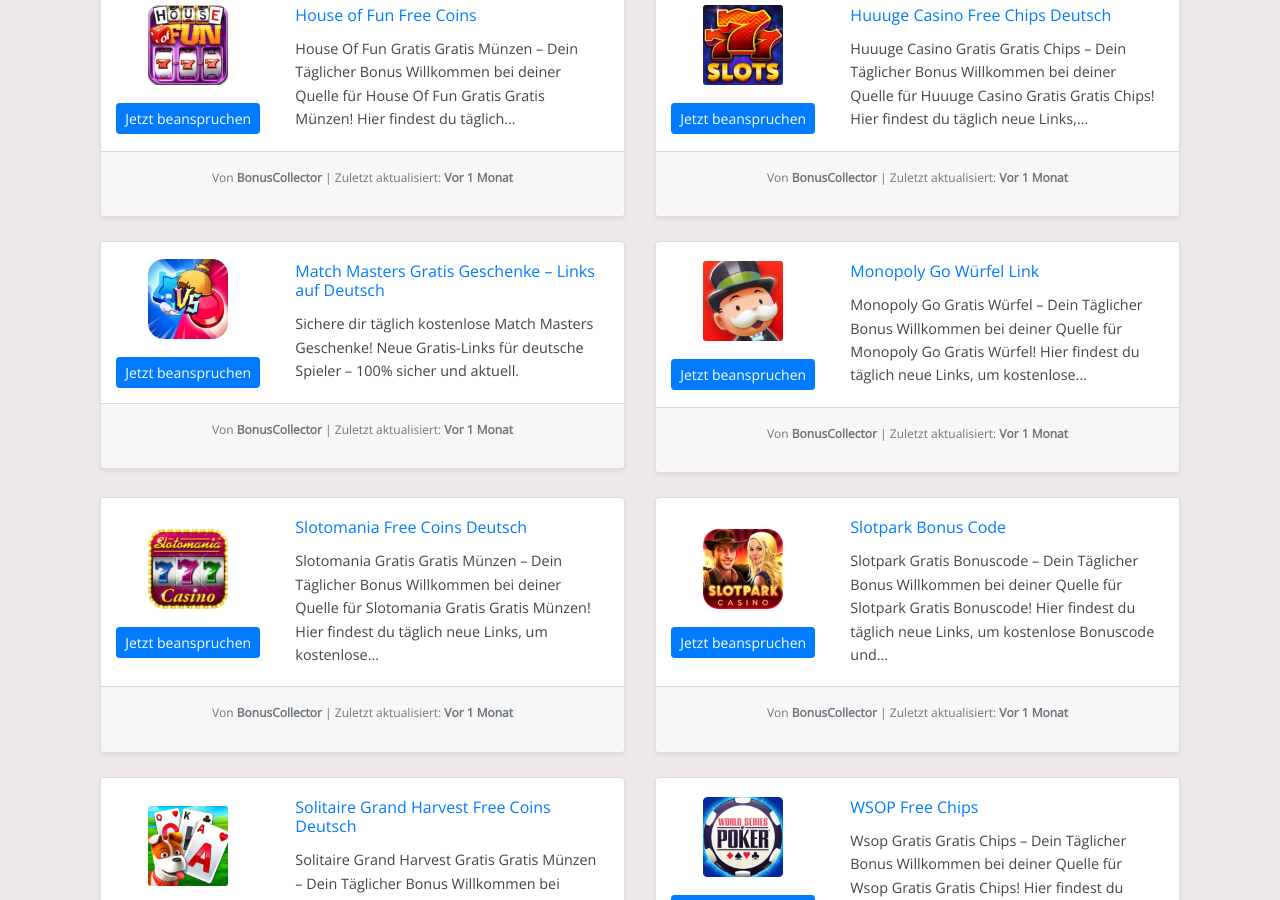
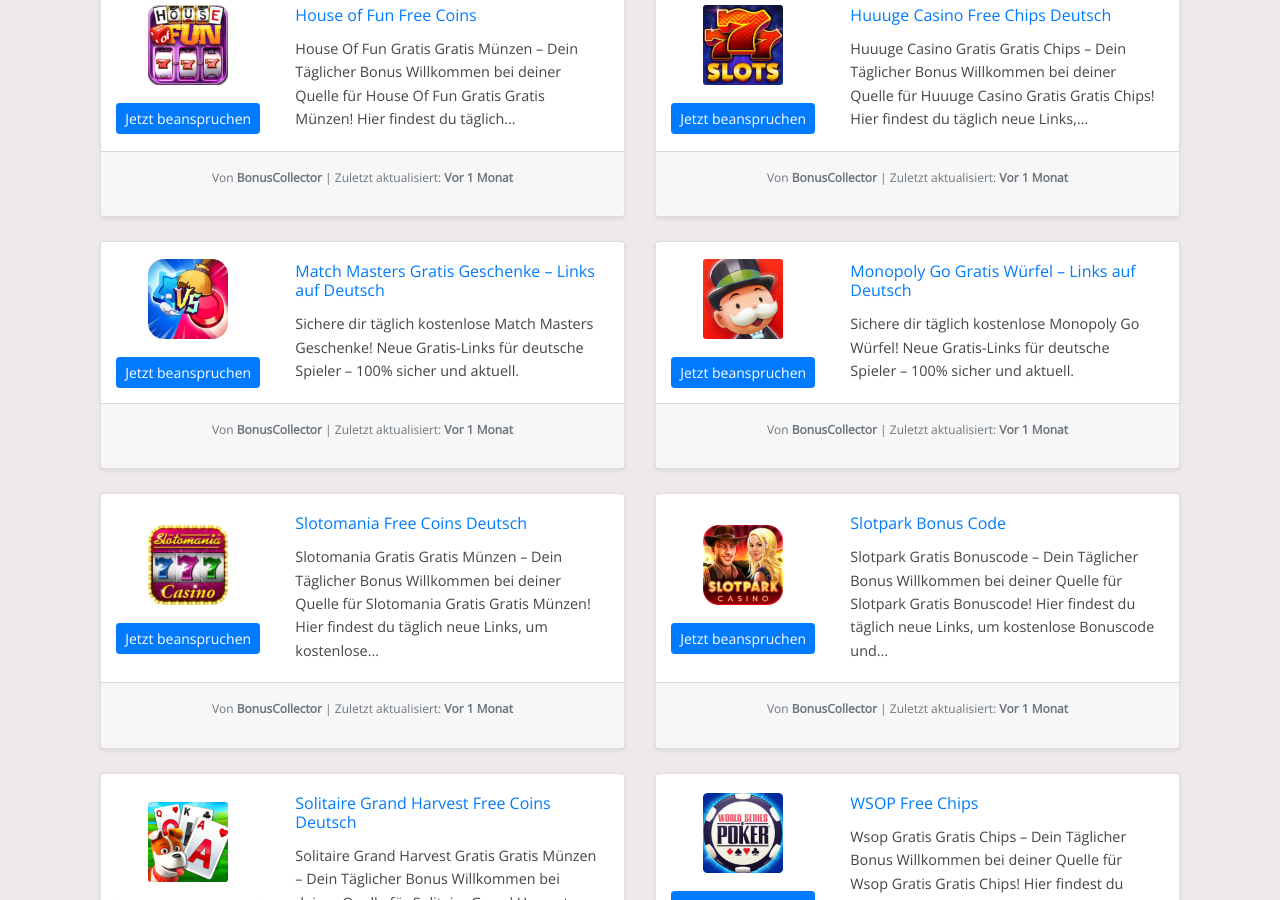
Before and after one commit to Prollad99/bs-de, a Jekyll site: the page built from index.html, in a window 1280 px wide and 900 px high, scrolled down 1072 px. Built offline with Jekyll 4.4.1, drawn with Linux system fonts in a browser that asks for light colours; comment, search, counter and statistics services are not loaded.

Commit message:
Update 2025-01-18-monopoly-go.md

```diff
--- a/_posts/2025-01-18-monopoly-go.md
+++ b/_posts/2025-01-18-monopoly-go.md
@@ -1,15 +1,21 @@
 ---
 layout: post
-title: "Monopoly Go Würfel Link"
-date: 2025-01-18
+title: "Monopoly Go Gratis Würfel – Links auf Deutsch"
+description: "Sichere dir täglich kostenlose Monopoly Go Würfel! Neue Gratis-Links für deutsche Spieler – 100% sicher und aktuell."
+date: 2025-03-14
 author: "BonusCollector"
 permalink: /monopoly-go-wurfel/
 image: /assets/images/monopoly-go.webp
+alt: "Monopoly Go Gratis Würfel Belohnung"
 include_file: monopoly-go.html
 manifest: /manifests/monopoly-go.json
-tags: [monopoly go gratis würfel, monopoly go free dice, monopoly go würfel kostenlos]
+tags:
+  - "monopoly go gratis würfel"
+  - "monopoly go kostenlose würfel"
+  - "monopoly go tägliche links"
+  - "monopoly go würfel gratis heute"
+  - "monopoly go belohnungen gratis"
 ---
-
 {% include monopoly-go_post.html %}
 
 {% include monopoly-go.html %}
```
